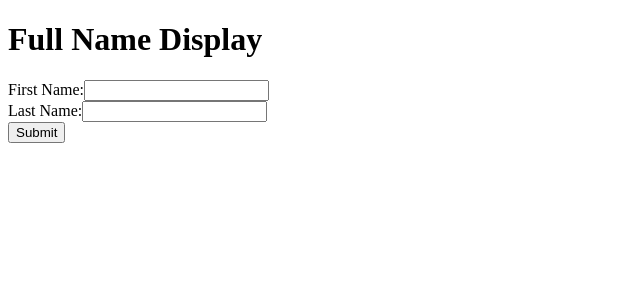
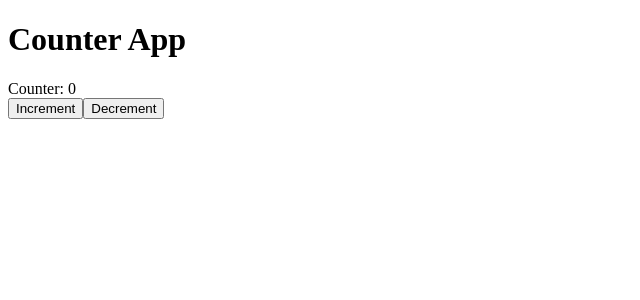
Before and after one commit to matrecode/ADisplayName, a React (Create React App) app: page / in a window 1280 px wide. Shown: the top 300 px of the page, without its empty margins (0-640 px from the left). Built offline with nearby package versions, Linux system fonts and the light colour scheme.

Commit message:
Implemented counter app

```diff
--- a/src/App.js
+++ b/src/App.js
@@ -1,5 +1,10 @@
 import "./styles.css";
 import DisplayName from "./DisplayName.jsx";
+import Counter from "./components/Counter/Counter.jsx";
 export default function App() {
-  return <DisplayName />;
+  return (
+    <>
+      <Counter />
+    </>
+  );
 }
--- /dev/null
+++ b/src/components/Counter/Counter.jsx
@@ -0,0 +1,25 @@
+import React, { useState } from "react";
+
+const Counter = () => {
+  const [count, setCount] = useState(0);
+
+  const handleIncrement = () => {
+    setCount((prev) => prev + 1);
+  };
+  const handleDecrement = () => {
+    setCount((prev) => prev - 1);
+  };
+
+  return (
+    <>
+      <h1>Counter App</h1>
+      <div>Counter: {count}</div>
+      <div>
+        <button onClick={handleIncrement}>Increment</button>
+        <button onClick={handleDecrement}>Decrement</button>
+      </div>
+    </>
+  );
+};
+
+export default Counter;
```
